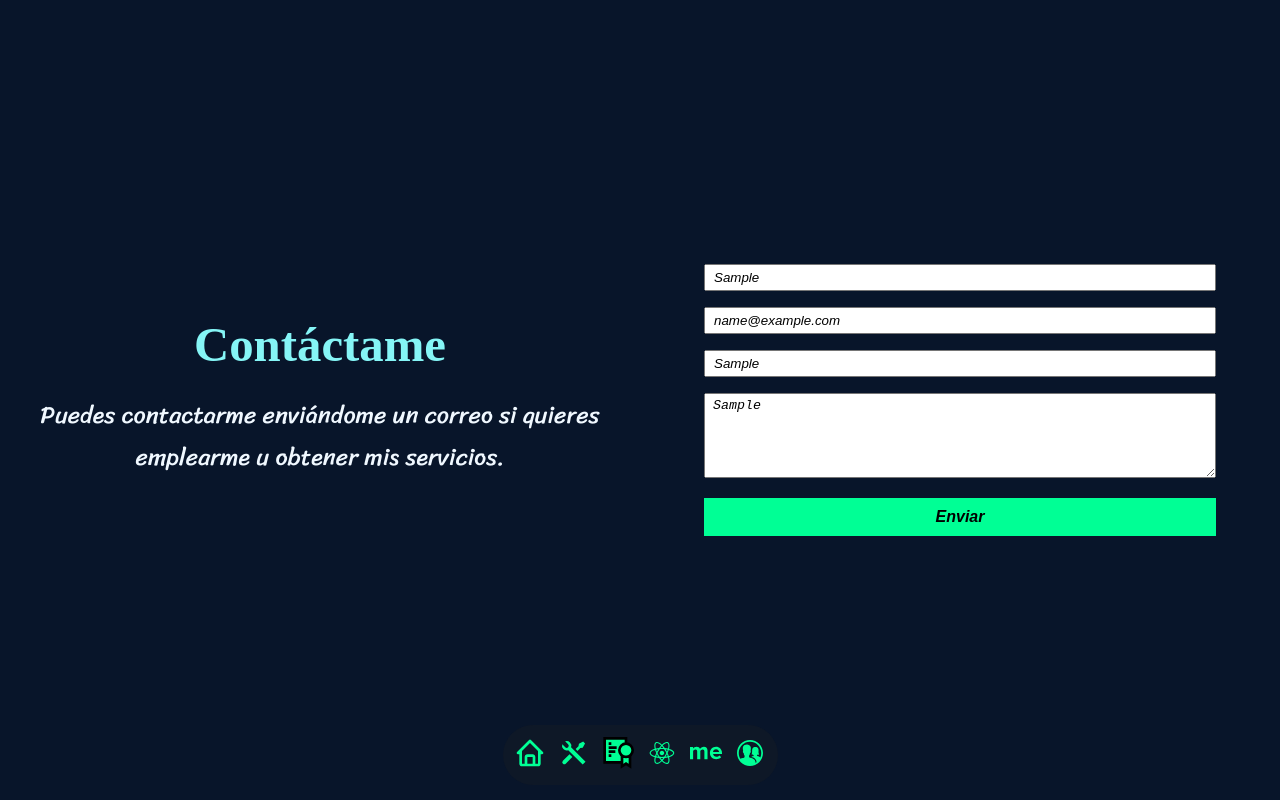
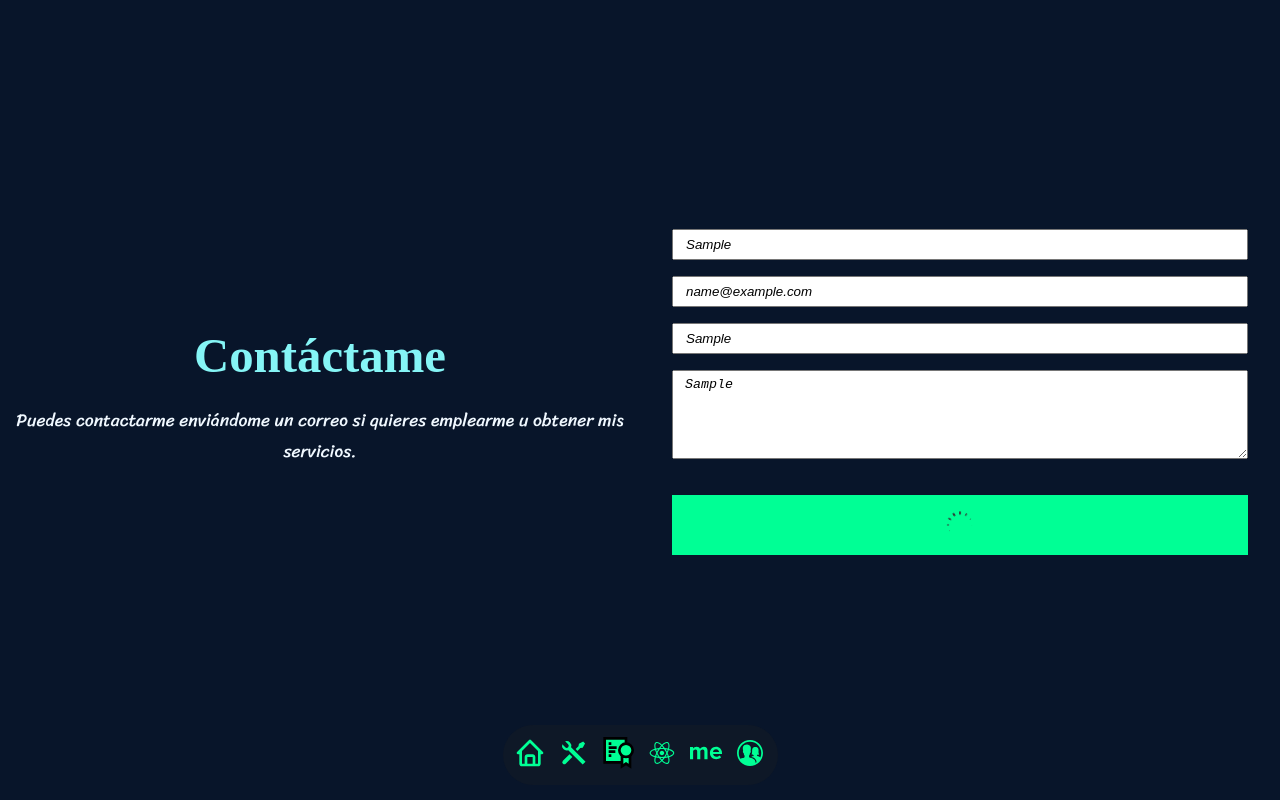
Before and after one commit to JuanPabloQB1990/juanpabloquintero, a React (Vite) app: page / in a window 1280 px wide. Both pictures are taken after typing "Sample", "name@example.com", "Sample", "Sample" into the empty fields and a click on the button "Enviar". Shown: the part 4000-4800 px from the top of the page. Built offline with nearby package versions, Linux system fonts and the light colour scheme; no server answers; a web font is replaced by a local one.

Commit message:
ajuste de parrafos

```diff
--- a/package.json
+++ b/package.json
@@ -10,7 +10,6 @@
   },
   "dependencies": {
     "@emailjs/browser": "^3.11.0",
-    "nodemailer": "^6.9.1",
     "react": "^18.2.0",
     "react-dom": "^18.2.0",
     "react-hook-form": "^7.43.9",
--- a/public/data/data.json
+++ b/public/data/data.json
@@ -206,7 +206,7 @@
     {
       "id": 3,
       "nombre": "Buscador de bebidas",
-      "descripcion": "Busca tus bebidas y cocteles favoritos y sus recetas.",
+      "descripcion": "Busca tus bebidas y cocteles favoritos con sus recetas.",
       "github": "https://github.com/JuanPabloQB1990/buscador-bebidas",
       "link": "https://buscador-bebidas-juanpabloqb.netlify.app/",
       "image": "img/proyectos/bebidas.PNG"
@@ -214,7 +214,7 @@
     {
       "id": 4,
       "nombre": "Administrador de Productos",
-      "descripcion": "Agrega productos con sus precios, la app puede demorarse debido al hosting gratuito.",
+      "descripcion": "Administra tus productos.",
       "github": "https://github.com/JuanPabloQB1990/admin-productos-backend",
       "link": "https://admin-products-frontend.vercel.app",
       "image": "img/proyectos/adminprod.JPG"
--- a/src/App.css
+++ b/src/App.css
@@ -2,9 +2,10 @@
   --bg-boton: #00ff95;
   --color-boton: black;
   --bg-body: #08152a;
+  --font-size-button: 1.5rem;
   --font-size-titulos: clamp(1.7rem, calc(1.25rem + 2.25vw), 3.95rem);
   --font-size-subTitulos: clamp(1.35rem, calc(1.17rem + 0.88vw), 2.22rem);
-  --font-size-parrafos: clamp(1.5rem, calc(1.5rem + 0.47vw), 1.5rem);
+  --font-size-parrafos: clamp(1.1rem, calc(1.1rem + 0.65vw), 1.1rem);
   --color-titulos: #85f5f6;
   --color-subTitulos: aliceblue;
   --color-parrafos: aliceblue;
@@ -192,7 +193,6 @@
   font-family: 'Franklin Gothic Medium', 'Arial Narrow', Arial, sans-serif;
 }
 
-
 .card-link {
   padding: 10px 10px;
   color: black;
@@ -258,13 +258,19 @@
 .form-input button {
   background-color: var(--bg-boton);
   color: var(--color-boton);
+  height: 60px;
   border: none;
   padding: 10px 20px;
-  font-size: 16px;
-  margin: auto;
+  font-size: var(--font-size-button);
+  margin: 1rem auto;
   cursor: pointer;
   transition: all .2s;
   font-weight: bold;
+}
+
+.form-input input::placeholder, .form-input textarea::placeholder{
+  font-size: 1rem;
+  padding: 5px;
 }
 
 .boton-cv:hover,
@@ -338,12 +344,12 @@
 }
 
 .form-input {
-  width: 80%;
+  width: 90%;
 }
 
 .form-input * {
   width: 100%;
-  padding: 4px 8px;
+  padding: 6px 12px;
   font-style: italic;
   font-weight: 500;
 }
--- a/src/App.jsx
+++ b/src/App.jsx
@@ -10,18 +10,14 @@
 import { Bounce, toast, ToastContainer } from "react-toastify";
 import 'react-toastify/dist/ReactToastify.css';
 import { envioCorreos } from "./services/envioEmails.js";
+import BotonContactame from "./componentes/BotonContactame.jsx";
 
 function App() {
   const [iconos, setIconos] = useState([]);
   const [habilidades, setHabilidades] = useState([]);
   const [certificados, setCertificados] = useState([]);
   const [proyectos, setProyectos] = useState([]);
-  const [envioEmailForm, setEnvioEmailForm] = useState({
-    nombre: "",
-    email: "",
-    asunto: "",
-    mensaje: "",
-  });
+  const [cargando, setCargando] = useState(false);
 
   const [nombre, setNombre] = useState("");
   const [email, setEmail] = useState("");
@@ -63,7 +59,7 @@
 
   const sendEmail = async(event) => {
     event.preventDefault();
-
+    setCargando(true)
     const body = {
       nombre,
       email,
@@ -90,8 +86,7 @@
       setNombre("")
       setAsunto("")
       setMensaje("")
-
-
+      setCargando(false)
     }
 
   };
@@ -161,7 +156,7 @@
       <section id="proyectos" className="contenedor-proyectos">
         <div className="contenedor-izquierda">
           <h2 className="titulo">Proyectos</h2>
-          <p className="parrafo">Estos son algunos de mis mejores proyectos, donde aprendí y fortalecí mis habilidades anteriormente descritas, tanto en el backend como en el frontend</p>
+          <p className="parrafo">Estos son algunos de mis mejores proyectos, donde puse en practica mis habilidades tanto en el backend como en el frontend</p>
         </div>
         <div className="contenedor-derecha">
               <Proyectos proyectos={proyectos}/>
@@ -175,10 +170,9 @@
           <p className="parrafo">
             Nací en la ciudad de Medellín departamento de Antioquia Colombia.
             Tengo 34 años,
-            disfruto mucho construyendo interfaces para
-            usuarios que sean adaptables y escalables para los dispositivos,
-            soy agil en generar soluciones a los problemas que se puedan
-            presentar. Tambien me gusta trabajar en grupo y analizar y debatir los
+            me apasiona crear interfaces para
+            usuarios que sean adaptables y escalables para los dispositivos.
+            Soy agil en generar soluciones. Tambien me gusta trabajar en grupo y analizar y debatir los
             retos y mejores soluciones a cualquier problema o eventualidad que se
             presente.
           </p>
@@ -211,7 +205,7 @@
               <textarea rows="5" id="mensaje" name="mensaje" onChange={(e) => setMensaje(e.target.value)} value={mensaje} placeholder="mensaje"></textarea>
             </div>
             <div className="form-input">
-              <button onClick={sendEmail}>Enviar</button>
+              <button onClick={sendEmail}>{cargando ? <BotonContactame/> : "Enviar" }</button>
             </div>
           </form>
         </div>
--- /dev/null
+++ b/src/componentes/BotonContactame.jsx
@@ -0,0 +1,21 @@
+import "./styleBoton.css"
+const BotonContactame = () => {
+  return (
+    <div class="sk-circle">
+      <div class="sk-circle1 sk-child"></div>
+      <div class="sk-circle2 sk-child"></div>
+      <div class="sk-circle3 sk-child"></div>
+      <div class="sk-circle4 sk-child"></div>
+      <div class="sk-circle5 sk-child"></div>
+      <div class="sk-circle6 sk-child"></div>
+      <div class="sk-circle7 sk-child"></div>
+      <div class="sk-circle8 sk-child"></div>
+      <div class="sk-circle9 sk-child"></div>
+      <div class="sk-circle10 sk-child"></div>
+      <div class="sk-circle11 sk-child"></div>
+      <div class="sk-circle12 sk-child"></div>
+    </div>
+  );
+};
+
+export default BotonContactame;
--- /dev/null
+++ b/src/componentes/styleBoton.css
@@ -0,0 +1,121 @@
+.sk-circle {
+  margin: auto;
+  width: 40px;
+  height: 40px;
+  position: relative;
+}
+.sk-circle .sk-child {
+  width: 100%;
+  height: 100%;
+  position: absolute;
+  left: 0;
+  top: 0;
+}
+.sk-circle .sk-child:before {
+  content: '';
+  display: block;
+  margin: 0 auto;
+  width: 15%;
+  height: 15%;
+  background-color: #333;
+  border-radius: 100%;
+  -webkit-animation: sk-circleBounceDelay 1.2s infinite ease-in-out both;
+          animation: sk-circleBounceDelay 1.2s infinite ease-in-out both;
+}
+.sk-circle .sk-circle2 {
+  -webkit-transform: rotate(30deg);
+      -ms-transform: rotate(30deg);
+          transform: rotate(30deg); }
+.sk-circle .sk-circle3 {
+  -webkit-transform: rotate(60deg);
+      -ms-transform: rotate(60deg);
+          transform: rotate(60deg); }
+.sk-circle .sk-circle4 {
+  -webkit-transform: rotate(90deg);
+      -ms-transform: rotate(90deg);
+          transform: rotate(90deg); }
+.sk-circle .sk-circle5 {
+  -webkit-transform: rotate(120deg);
+      -ms-transform: rotate(120deg);
+          transform: rotate(120deg); }
+.sk-circle .sk-circle6 {
+  -webkit-transform: rotate(150deg);
+      -ms-transform: rotate(150deg);
+          transform: rotate(150deg); }
+.sk-circle .sk-circle7 {
+  -webkit-transform: rotate(180deg);
+      -ms-transform: rotate(180deg);
+          transform: rotate(180deg); }
+.sk-circle .sk-circle8 {
+  -webkit-transform: rotate(210deg);
+      -ms-transform: rotate(210deg);
+          transform: rotate(210deg); }
+.sk-circle .sk-circle9 {
+  -webkit-transform: rotate(240deg);
+      -ms-transform: rotate(240deg);
+          transform: rotate(240deg); }
+.sk-circle .sk-circle10 {
+  -webkit-transform: rotate(270deg);
+      -ms-transform: rotate(270deg);
+          transform: rotate(270deg); }
+.sk-circle .sk-circle11 {
+  -webkit-transform: rotate(300deg);
+      -ms-transform: rotate(300deg);
+          transform: rotate(300deg); }
+.sk-circle .sk-circle12 {
+  -webkit-transform: rotate(330deg);
+      -ms-transform: rotate(330deg);
+          transform: rotate(330deg); }
+.sk-circle .sk-circle2:before {
+  -webkit-animation-delay: -1.1s;
+          animation-delay: -1.1s; }
+.sk-circle .sk-circle3:before {
+  -webkit-animation-delay: -1s;
+          animation-delay: -1s; }
+.sk-circle .sk-circle4:before {
+  -webkit-animation-delay: -0.9s;
+          animation-delay: -0.9s; }
+.sk-circle .sk-circle5:before {
+  -webkit-animation-delay: -0.8s;
+          animation-delay: -0.8s; }
+.sk-circle .sk-circle6:before {
+  -webkit-animation-delay: -0.7s;
+          animation-delay: -0.7s; }
+.sk-circle .sk-circle7:before {
+  -webkit-animation-delay: -0.6s;
+          animation-delay: -0.6s; }
+.sk-circle .sk-circle8:before {
+  -webkit-animation-delay: -0.5s;
+          animation-delay: -0.5s; }
+.sk-circle .sk-circle9:before {
+  -webkit-animation-delay: -0.4s;
+          animation-delay: -0.4s; }
+.sk-circle .sk-circle10:before {
+  -webkit-animation-delay: -0.3s;
+          animation-delay: -0.3s; }
+.sk-circle .sk-circle11:before {
+  -webkit-animation-delay: -0.2s;
+          animation-delay: -0.2s; }
+.sk-circle .sk-circle12:before {
+  -webkit-animation-delay: -0.1s;
+          animation-delay: -0.1s; }
+
+@-webkit-keyframes sk-circleBounceDelay {
+  0%, 80%, 100% {
+    -webkit-transform: scale(0);
+            transform: scale(0);
+  } 40% {
+    -webkit-transform: scale(1);
+            transform: scale(1);
+  }
+}
+
+@keyframes sk-circleBounceDelay {
+  0%, 80%, 100% {
+    -webkit-transform: scale(0);
+            transform: scale(0);
+  } 40% {
+    -webkit-transform: scale(1);
+            transform: scale(1);
+  }
+}
--- a/src/main.jsx
+++ b/src/main.jsx
@@ -1,7 +1,6 @@
 import React from 'react'
 import ReactDOM from 'react-dom/client'
 import App from './App'
-import './index.css'
 
 ReactDOM.createRoot(document.getElementById('root')).render(
     <App />
--- a/src/services/envioEmails.js
+++ b/src/services/envioEmails.js
@@ -1,7 +1,8 @@
 export const envioCorreos = async(datos) => {
+    console.log(import.meta.env.VITE_API_URL);
 
     // Simulación de envío de correos con fetch API
-    const res = await fetch('https://admin-productos-backend.onrender.com/api/emails/contact', {
+    const res = await fetch(import.meta.env.VITE_API_URL, {
         method: 'POST',
         headers: {
             'Content-Type': 'application/json',
```
Also changed, not shown: public/Certificados/cruso node.jpg (added), src/index.css (deleted).
